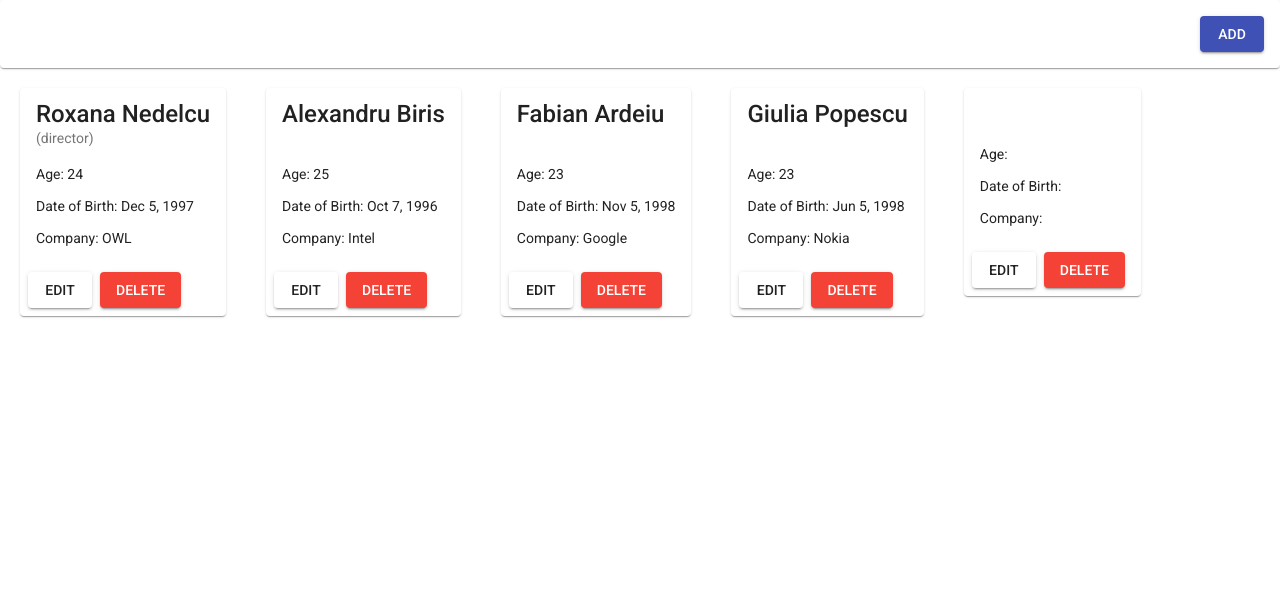
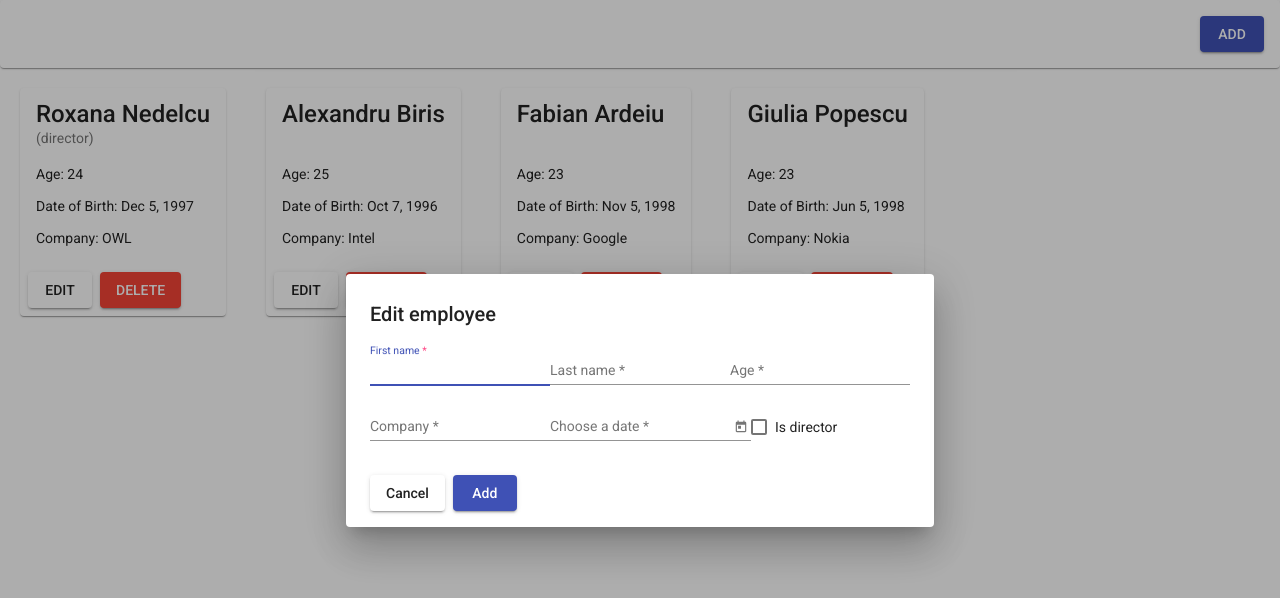
Before and after one commit to roxananedelcu/Employee-Management, an Angular app: page /add/ in a window 1280 px wide. Both pictures are taken after a click on the button "ADD". Shown: the top 598 px of the page. Built offline with nearby package versions, Linux system fonts and the light colour scheme.

Commit message:
Add employee dialog without logic

```diff
--- /dev/null
+++ b/src/app/add-employee-dialog/add-employee-dialog.component.html
@@ -0,0 +1,57 @@
+<h2>Edit employee</h2>
+<form [formGroup]="addEmployeeForm">
+
+    <mat-dialog-content>
+        <mat-form-field class="form-field">
+            <mat-label>First name</mat-label>
+            <input matInput [ngModel]="employee.firstName" formControlName="firstName" type="text" class="form-control">
+            <mat-error *ngIf="addEmployeeForm.get('firstName')?.hasError('required')">
+                First name is required!
+            </mat-error>
+        </mat-form-field>
+
+        <mat-form-field class="form-field">
+            <mat-label>Last name</mat-label>
+            <input matInput [ngModel]="employee.lastName" formControlName="lastName" type="text" class="form-control">
+            <mat-error *ngIf="addEmployeeForm.get('lastName')?.hasError('required')">
+                Last name is required!
+            </mat-error>
+        </mat-form-field>
+
+        <mat-form-field class="form-field">
+            <mat-label>Age</mat-label>
+            <input matInput [ngModel]="employee.age" formControlName="age" type="number" class="form-control">
+            <mat-error *ngIf="addEmployeeForm.get('age')?.hasError('required')">
+                Age is required!
+            </mat-error>
+        </mat-form-field>
+        <br>
+
+        <mat-form-field class="form-field">
+            <mat-label>Company</mat-label>
+            <input matInput [ngModel]="employee.company" formControlName="company" type="text" class="form-control">
+            <mat-error *ngIf="addEmployeeForm.get('company')?.hasError('required')">
+                Company is required!
+            </mat-error>
+        </mat-form-field>
+
+        <mat-form-field class="form-field">
+            <mat-label>Choose a date</mat-label>
+            <input matInput [matDatepicker]="datepicker" [ngModel]="employee.dateOfBirth" formControlName="dateOfBirth">
+            <mat-datepicker-toggle matSuffix [for]="datepicker"></mat-datepicker-toggle>
+            <mat-datepicker #datepicker>
+                <mat-datepicker-actions>
+                  <button mat-button matDatepickerCancel>Cancel</button>
+                  <button mat-raised-button color="primary" matDatepickerApply>Apply</button>
+                </mat-datepicker-actions>
+              </mat-datepicker>
+        </mat-form-field>
+
+        <mat-checkbox [ngModel]="employee.isDirector" formControlName="isDirector" class="form-control">Is director</mat-checkbox>
+    </mat-dialog-content>
+
+    <mat-dialog-actions>
+        <button mat-button class="dialog-buttons" mat-raised-button (click)="onDecline()">Cancel</button>
+        <button mat-button  class="dialog-buttons" mat-raised-button color="primary" (click)="onConfirm()">Add</button>
+    </mat-dialog-actions>
+</form>
--- /dev/null
+++ b/src/app/add-employee-dialog/add-employee-dialog.component.ts
@@ -0,0 +1,40 @@
+import { Component, OnInit } from '@angular/core';
+import { FormBuilder, FormGroup, Validators } from '@angular/forms';
+import { MatDialogRef } from '@angular/material/dialog';
+import { EditEmployeeDialogComponent } from '../edit-employee-dialog/edit-employee-dialog.component';
+import { Employee } from '../models/employee.model';
+
+@Component({
+  selector: 'app-add-employee-dialog',
+  templateUrl: './add-employee-dialog.component.html',
+  styleUrls: ['./add-employee-dialog.component.scss']
+})
+export class AddEmployeeDialogComponent implements OnInit {
+
+  employee: Employee;
+  addEmployeeForm: FormGroup;
+
+  constructor(
+    public thisDialogRef: MatDialogRef<AddEmployeeDialogComponent>,
+    public fb: FormBuilder
+  ) { }
+
+  ngOnInit(): void {
+    this.employee = new Employee();
+
+    this.addEmployeeForm = this.fb.group({
+      firstName: ['', Validators.required],
+      lastName: ['', Validators.required],
+      age: ['', Validators.required],
+      dateOfBirth: ['', Validators.required],
+      company: ['', Validators.required],
+      isDirector: ['']
+    })
+  }
+
+  onDecline() {
+  }
+
+  onConfirm() {
+  }
+}
--- a/src/app/app.component.ts
+++ b/src/app/app.component.ts
@@ -3,6 +3,7 @@ import { MatDialog } from '@angular/material/dialog';
 import { Component, OnInit } from '@angular/core';
 import { Employee } from './models/employee.model';
 import { EditEmployeeDialogComponent } from './edit-employee-dialog/edit-employee-dialog.component';
+import { AddEmployeeDialogComponent } from './add-employee-dialog/add-employee-dialog.component';
 import {MatSnackBar} from '@angular/material/snack-bar';
 @Component({
   selector: 'app-root',
@@ -45,7 +46,12 @@ export class AppComponent implements OnInit {
   }
 
   public addEmployee(): void{
-    this.employees.push(new Employee());
+    const dialogRef = this.dialog.open(AddEmployeeDialogComponent);
+
+    dialogRef.afterClosed().subscribe(result => {
+      if(result) {
+        this.snackBar.open('Employee added', 'Close' );
+    }})
   }
 
 
--- a/src/app/app.module.ts
+++ b/src/app/app.module.ts
@@ -17,6 +17,7 @@ import { MatDatepickerModule } from '@angular/material/datepicker';
 import { MatSelectModule } from '@angular/material/select';
 import { MatCheckboxModule } from '@angular/material/checkbox';
 import { MatNativeDateModule } from '@angular/material/core';
+import { AddEmployeeDialogComponent } from './add-employee-dialog/add-employee-dialog.component';
 
 @NgModule({
   declarations: [
@@ -24,6 +25,7 @@ import { MatNativeDateModule } from '@angular/material/core';
     EmployeeCardComponent,
     DeleteEmployeeComponent,
     EditEmployeeDialogComponent,
+    AddEmployeeDialogComponent,
   ],
   imports: [
     BrowserModule,
```
Also changed, not shown: src/app/add-employee-dialog/add-employee-dialog.component.scss (added), 1 other file (tests, documents, lock files or other folders).
